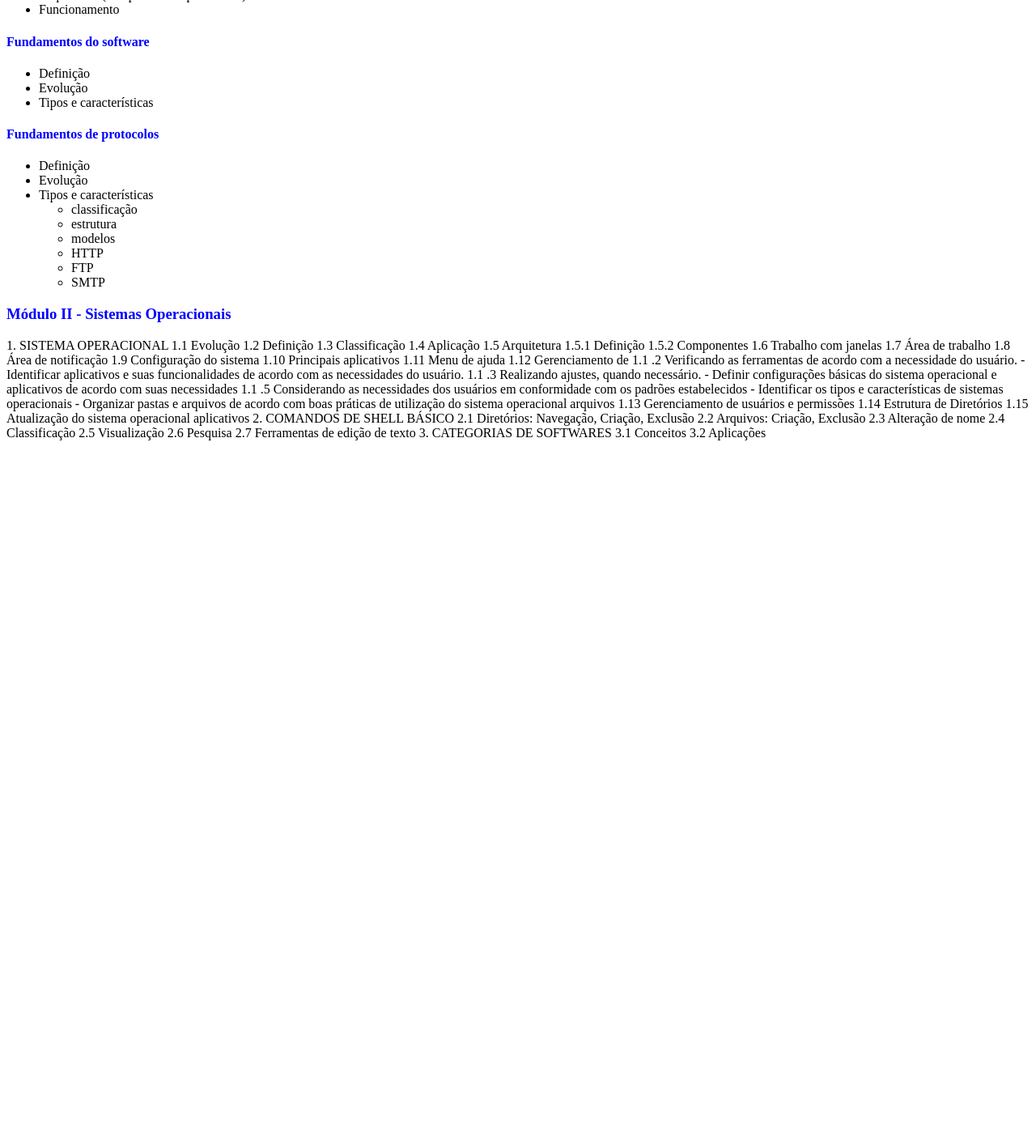
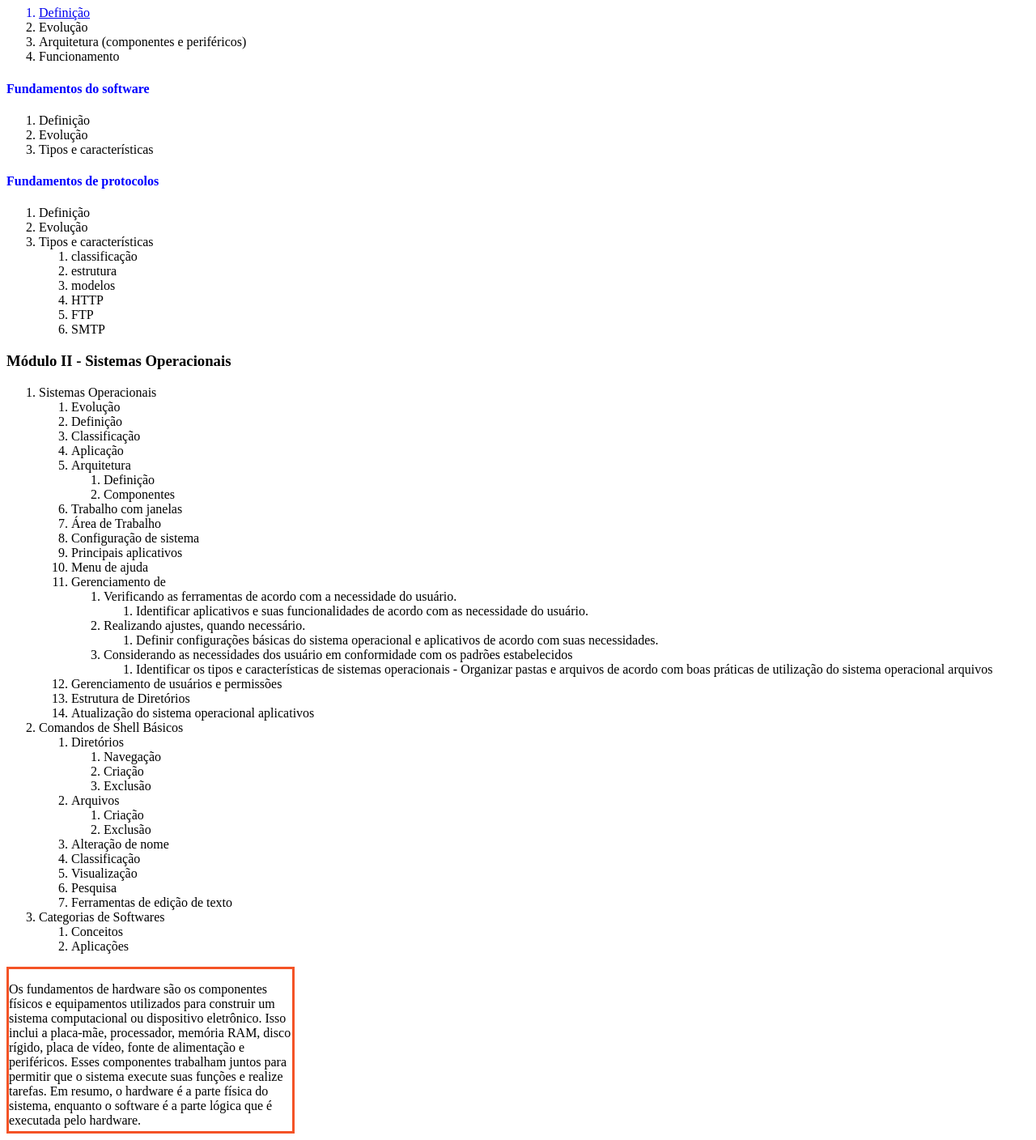
Before and after one commit to romulosilvestre/dftech-desafio1, a plain HTML site: page index.html in a window 1280 px wide. Shown: the part 260-1668 px from the top of the page at 81% size. Before the commit the page ends 812 px from the top, so only its background shows below. Drawn offline with Linux system fonts and the light colour scheme.

Commit message:
finalizei aula 4

```diff
--- a/index.html
+++ b/index.html
@@ -5,51 +5,145 @@
     <meta http-equiv="X-UA-Compatible" content="IE=edge">
     <meta name="viewport" content="width=device-width, initial-scale=1.0">
     <title>DFTech - Curso de Informática Básica</title>
+
+    <style>
+          /*seletor e propriedade*/
+          body{
+            background-color:#ffffff;
+          }
+          #topo{
+            background-color:#f45326;
+            width:100%;
+            height:50px;
+          }
+          /*Classe*/
+          .azul{
+            color:blue;
+          }
+          .verde{
+            color:green;
+          }
+          .card{
+             width: 350px;
+             height:200px;
+             border: solid 3px #f45326;
+          }
+
+    </style>
 </head>
 <body>
+
+    <div id="topo">
+
+    </div>
+
     <h1 style="color: blue;">Curso de Informática Básica</h1>
-    <h2>Conteúdo Programático</h2>
+
+      <h2>Conteúdo Programático</h2>
     <h3>Módulo I- Introdução à Informática</h3>
 
-
-
     <h4 style="color:blue;">Fundamentos de hardware </h4>
-    <ul>
-         <li>Definição</li>
+    <ol>
+         <a href="#card1"><li>Definição</li></a>
          <li>Evolução</li>
          <li>Arquitetura (componentes e periféricos)</li>
          <li>Funcionamento</li>
 
-    </ul>
+    </ol>
 
     <h4 style="color:blue;">Fundamentos do software </h4>
-    <ul>
+    <ol>
         <li>Definição</li>
         <li>Evolução</li>
         <li>Tipos e características </li>
-    </ul>
+    </ol>
     <h4 style="color:blue;">Fundamentos de protocolos </h4>
-    <ul>
+    <ol>
         <li>Definição</li>
         <li>Evolução</li>
         <li>Tipos e características</li>
-        <ul>
+        <ol>
             <li>classificação</li>
             <li>estrutura </li>
             <li>modelos</li>
             <li>HTTP</li>
             <li>FTP</li>
             <li>SMTP</li>
-        </ul>
-    </ul>
+        </ol>
+    </ol> <!--Encerramos o módulo I-->
 
 
+    <!--Módulo II iniciando-->
+    <h3>Módulo II - Sistemas Operacionais </h3>
+		<ol>
+			<li>Sistemas Operacionais</li>
+			<ol>
+				<li>Evolução</li>
+				<li>Definição</li>
+				<li>Classificação</li>
+				<li>Aplicação</li>
+				<li>Arquitetura</li>
+				<ol>
+					<li>Definição</li>
+					<li>Componentes</li>
+				</ol>
+				<li>Trabalho com janelas</li>
+				<li> Área de Trabalho</li>
+				<li>Configuração de sistema</li>
+				<li>Principais aplicativos</li>
+				<li>Menu de ajuda</li>
+				<li>Gerenciamento de </li>
+				<ol>
+					<li> Verificando as ferramentas de acordo com a necessidade do usuário.</li>
+					<ol>
+						<li>Identificar aplicativos e suas funcionalidades de acordo com as necessidade do usuário.</li>
+					</ol>
+					<li> Realizando ajustes, quando necessário.</li>
+					<ol>
+						<li>Definir configurações básicas do sistema operacional e aplicativos de acordo com suas necessidades.</li>
+					</ol>
+					<li> Considerando as necessidades dos usuário em conformidade com os padrões estabelecidos</li>
+					<ol>
+						<li>Identificar os tipos e características de sistemas operacionais - Organizar pastas e arquivos de acordo com boas práticas de utilização do sistema operacional arquivos</li>
+					</ol>
+				</ol>
+				<li>Gerenciamento de usuários e permissões</li>
+				<li>Estrutura de Diretórios</li>
+				<li>Atualização do sistema operacional aplicativos</li>
+			</ol>
+			<li>Comandos de Shell Básicos</li>
+			<ol>
+				<li>Diretórios</li>
+				<ol>
+					<li>Navegação</li>
+					<li>Criação</li>
+					<li>Exclusão</li>
+				</ol>
+				<li>Arquivos</li>
+				<ol>
+					<li>Criação</li>
+					<li>Exclusão</li>
+				</ol>
+				<li>Alteração de nome</li>
+				<li>Classificação</li>
+				<li>Visualização</li>
+				<li>Pesquisa</li>
+				<li>Ferramentas de edição de texto</li>
+			</ol>
+			<li>Categorias de Softwares</li>
+				<ol>
+					<li>Conceitos</li>
+					<li>Aplicações</li>
+				</ol>
+		</ol>
 
-    <h3 style="color:blue">Módulo II - Sistemas Operacionais</h3>
 
-1. SISTEMA OPERACIONAL 1.1 Evolução 1.2 Definição 1.3 Classificação 1.4 Aplicação 1.5 Arquitetura 1.5.1 Definição 1.5.2 Componentes 1.6 Trabalho com janelas 1.7 Área de trabalho 1.8 Área de notificação 1.9 Configuração do sistema 1.10 Principais aplicativos 1.11 Menu de ajuda 1.12 Gerenciamento de 1.1 .2 Verificando as ferramentas de acordo com a necessidade do usuário. - Identificar aplicativos e suas funcionalidades de acordo com as necessidades do usuário. 1.1 .3 Realizando ajustes, quando necessário. - Definir configurações básicas do sistema operacional e aplicativos de acordo com suas necessidades
+   <!-- Cartões usando a teoria do Flow-->
+   <div class="card">
+    <p id="card1">Os fundamentos de hardware são os componentes físicos e equipamentos utilizados para construir um sistema computacional ou dispositivo eletrônico. Isso inclui a placa-mãe, processador, memória RAM, disco rígido, placa de vídeo, fonte de alimentação e periféricos. Esses componentes trabalham juntos para permitir que o sistema execute suas funções e realize tarefas. Em resumo, o hardware é a parte física do sistema, enquanto o software é a parte lógica que é executada pelo hardware. </p>
+   </div>
 
-1.1 .5 Considerando as necessidades dos usuários em conformidade com os padrões estabelecidos - Identificar os tipos e características de sistemas operacionais - Organizar pastas e arquivos de acordo com boas práticas de utilização do sistema operacional arquivos 1.13 Gerenciamento de usuários e permissões 1.14 Estrutura de Diretórios 1.15 Atualização do sistema operacional aplicativos 2. COMANDOS DE SHELL BÁSICO 2.1 Diretórios: Navegação, Criação, Exclusão 2.2 Arquivos: Criação, Exclusão 2.3 Alteração de nome 2.4 Classificação 2.5 Visualização 2.6 Pesquisa 2.7 Ferramentas de edição de texto 3. CATEGORIAS DE SOFTWARES 3.1 Conceitos 3.2 Aplicações
+
   <script>
        /*
           A memória RAM é a memória principal
```
